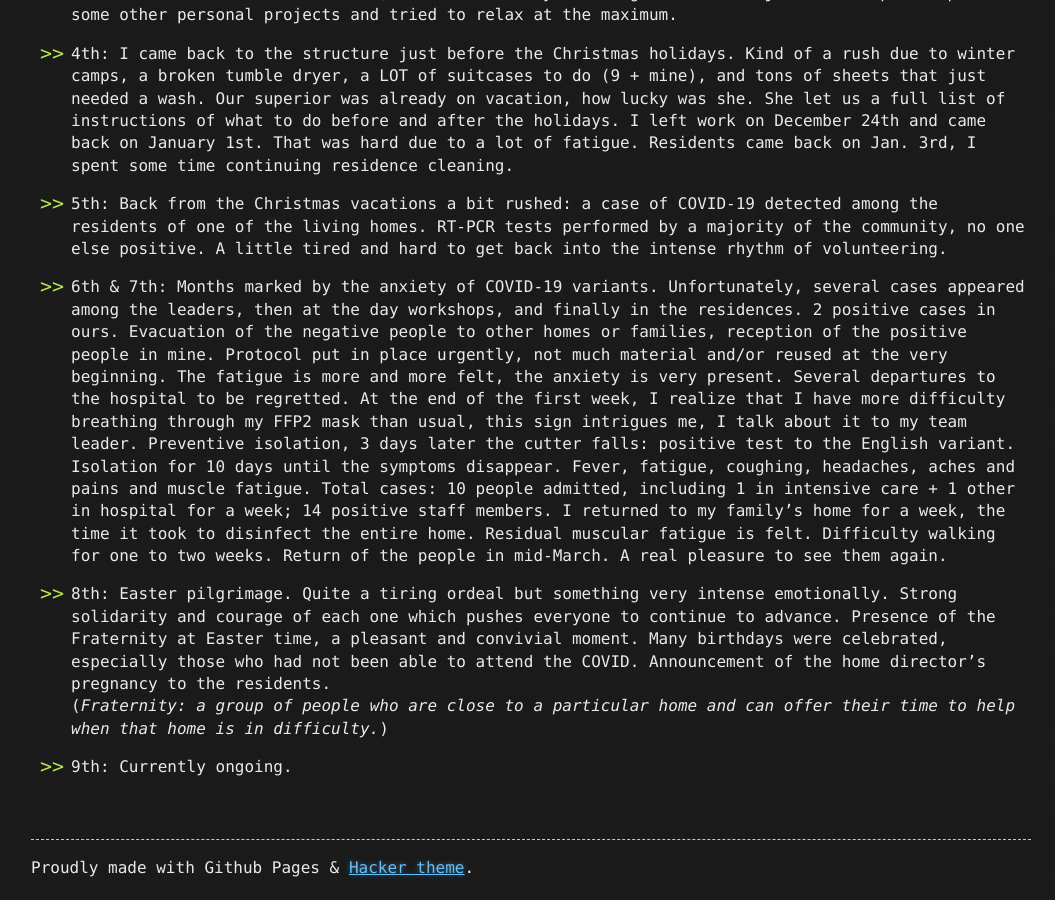
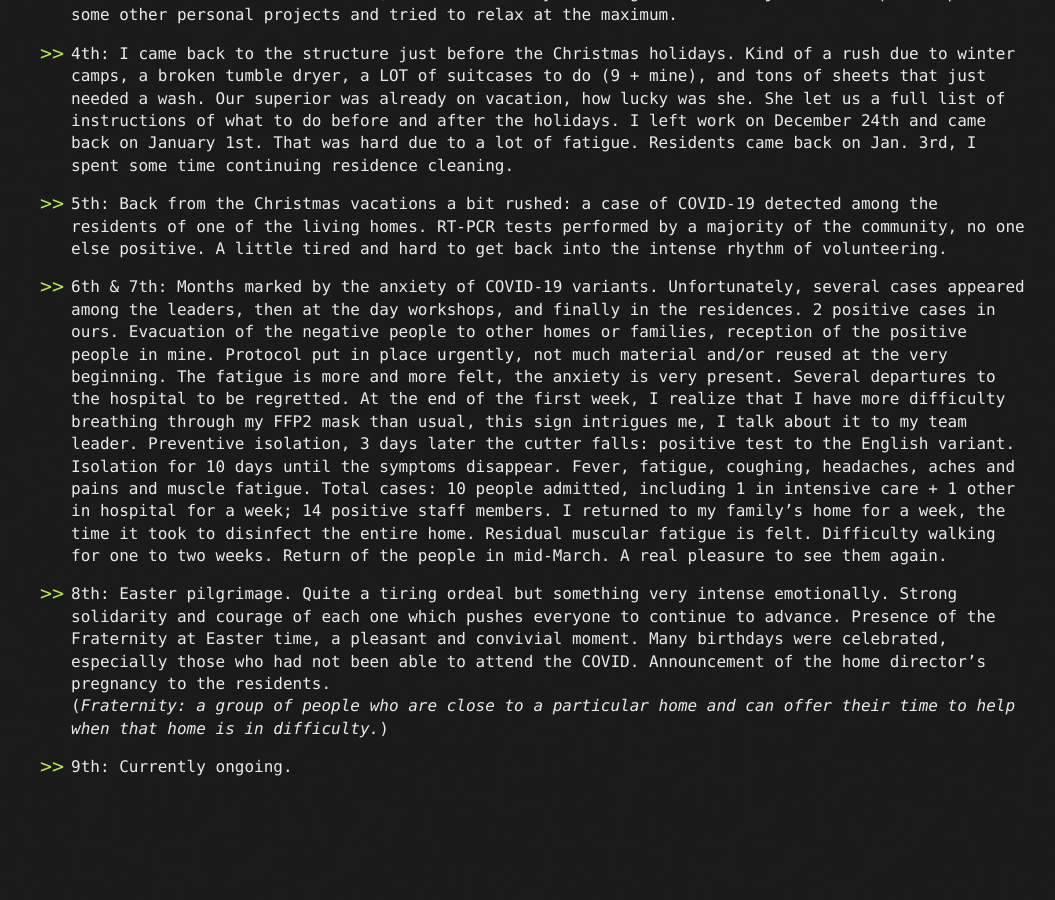
Before and after one commit to M0onshadow/M0onshadow.github.io, a Jekyll site: the page built from randstuff/feedback.md, in a window 1280 px wide and 900 px high, scrolled down 807 px. Shown: the whole window, without its empty margins (109-1164 px from the left). Built offline with Jekyll 4.4.1, drawn with Linux system fonts in a browser that asks for light colours; the repository's description, which GitHub fills in, is left out; our own code applies the rules of GitHub Pages for plain Markdown files; after the commit the page ends 1606 px from its top, so only the background shows below that.

Commit message:
Update feedback.md

```diff
--- a/randstuff/feedback.md
+++ b/randstuff/feedback.md
@@ -45,9 +45,3 @@ Many birthdays were celebrated, especially those who had not been able to attend
 <br/>
 
 - 9th: Currently ongoing.
-<br/>
-<br/>
-<br/>
-
-* * *
-Proudly made with Github Pages & [Hacker theme](https://pages-themes.github.io/hacker/).
```
